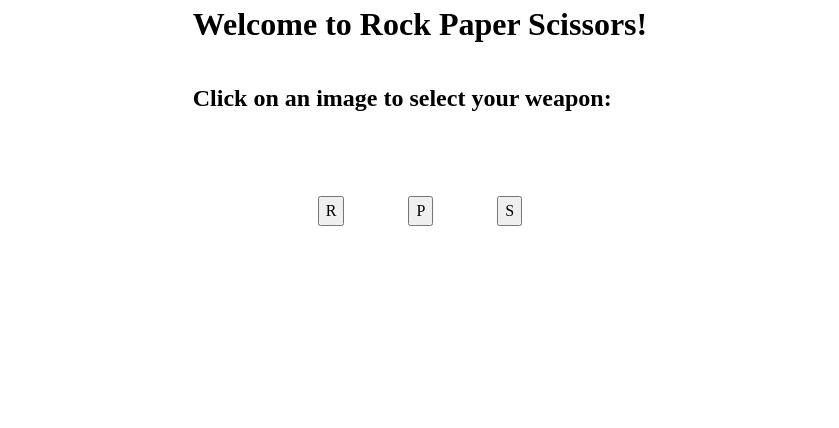
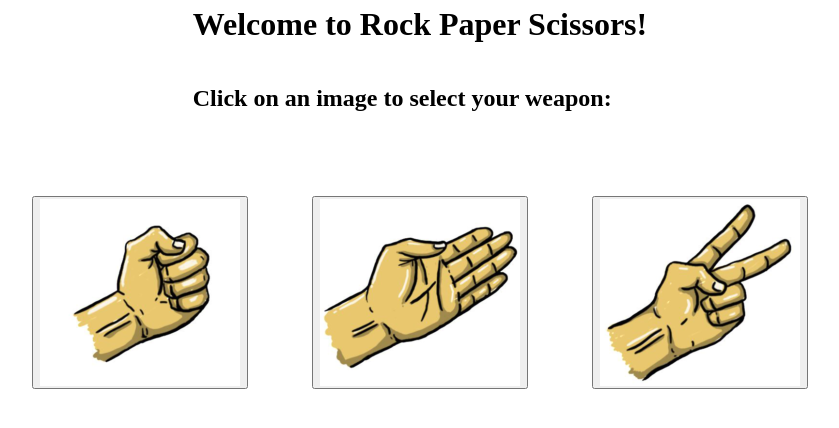
Before and after one commit to gustanini/Odin-Rock-Paper-Scissors, a plain HTML site: page rps-ui/index.html in a window 1280 px wide. Shown: the whole page, without its empty margins (220-1059 px from the left). Drawn offline with Linux system fonts and the light colour scheme.

Commit message:
feat: add rps pictures. finish ui feature

```diff
--- a/rps-ui/index.html
+++ b/rps-ui/index.html
@@ -18,9 +18,15 @@
 
         <div class="buttons">
             <!-- add pictures from rps website to each button -->
-            <button class="rock">R</button>
-            <button class="paper">P</button>
-            <button class="scissors">S</button>
+            <button class="rock">
+                <img src="/img/rock-200x187.png">
+            </button>
+            <button class="paper">
+                <img src="/img/paper-200x187.png">
+            </button>
+            <button class="scissors">
+                <img src="/img/scissors-200x187.png">
+            </button>
         </div>
     </div>
     <!-- container for results -->
```
Also changed, not shown: img/paper-200x187.png (added), img/rock-200x187.png (added), img/scissors-200x187.png (added).
